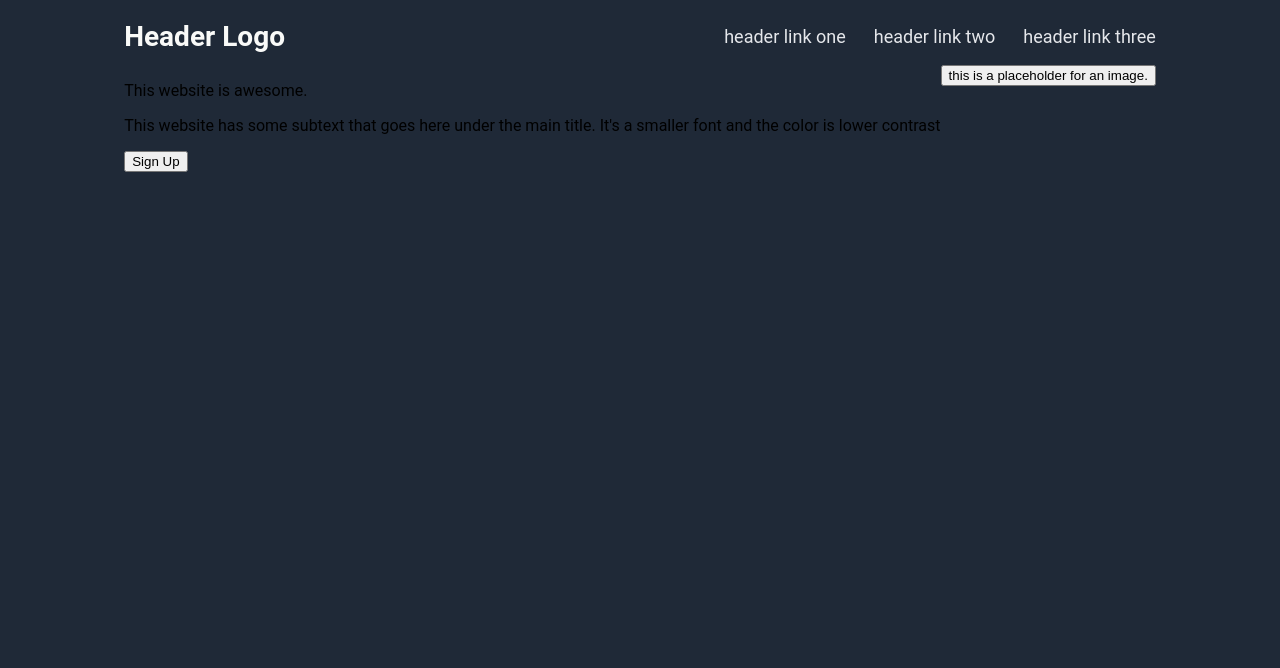
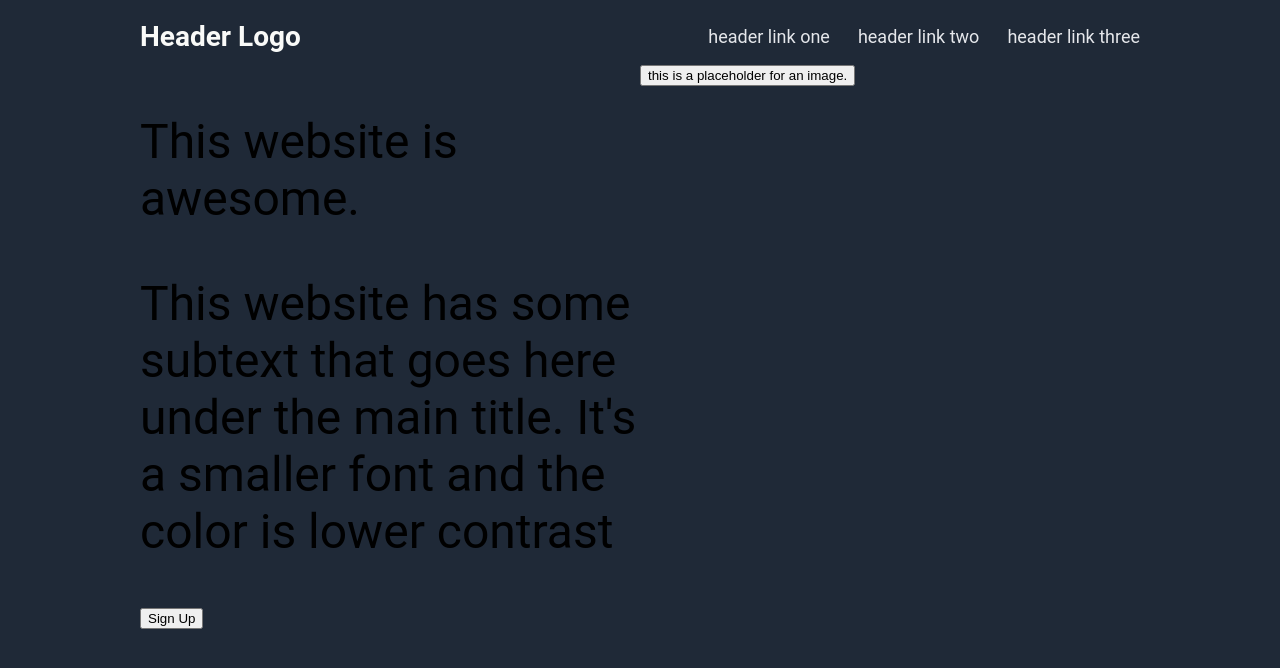
Before and after one commit to cochisealfonso/landing-page, a plain HTML site: page index.html in a window 1280 px wide. Drawn offline with Linux system fonts and the light colour scheme.

Commit message:
Fix flex property for <body>

```diff
--- a/styles.css
+++ b/styles.css
@@ -12,6 +12,7 @@ body {
     display: flex;
     flex-direction: column;
     background-color: #1F2937;
+    flex: 0 1 1000px;
 }
 
 ul {
@@ -48,5 +49,9 @@ a {
 
 .content {
     display: flex;
-    flex: auto;
 }
+
+.content-main p {
+    font-size: 48px;
+    width: 500px;
+}
```
